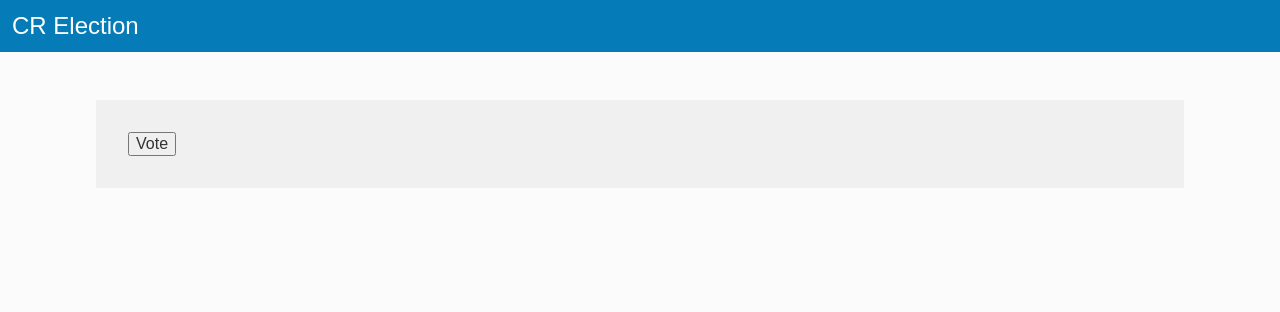
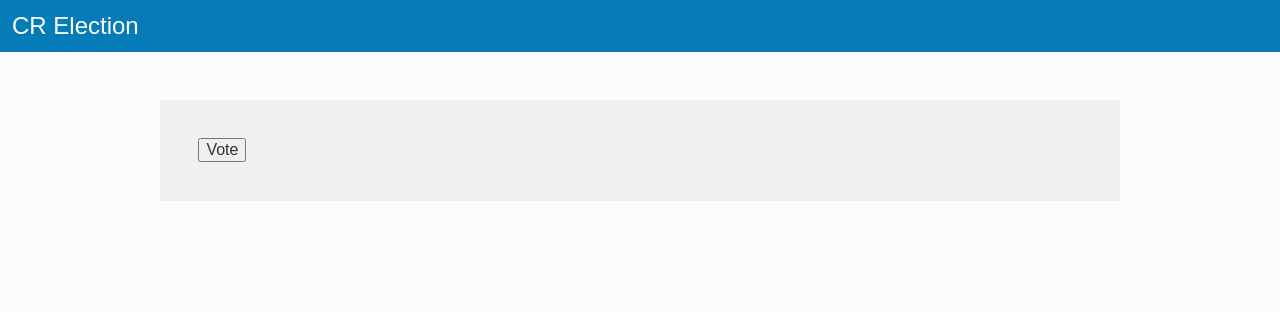
Before and after one commit to nihavi/CRElection, a PHP site: page /CRElection/ in a window 1280 px wide. Shown: the top 312 px of the page. Run offline with PHP 8.4, Linux system fonts and the light colour scheme; data that the repository does not hold is empty.

Commit message:
Updated sql initialization script, UI updates

```diff
--- a/css/main.css
+++ b/css/main.css
@@ -33,7 +33,11 @@ body {
 .container {
     background-color: #f0f0f0;
     padding: 2em;
-    width: 80%;
+    width: 70%;
     margin: 3em auto;
     color: #333;
 }
+
+input {
+	margin: 0.4em;
+}
--- a/index.php
+++ b/index.php
@@ -21,7 +21,7 @@
 		$htmlOutput .= "<form action='submit.php' method='post'>";
 		$candidates = get_candidates();
 		foreach ( $candidates as $id => $name ){
-			$htmlOutput .= ("<input type='radio' name='candidate_id' value='".$id."' required >".$name."<br>" );
+			$htmlOutput .= ("<label><input type='radio' name='candidate_id' value='".$id."' required >".$name."</label><br>" );
 		}
 		$htmlOutput .= "<input type='submit' value='Vote'></form>";
 	}
```
Also changed, not shown: CRE.sql (+10 -3 lines).
